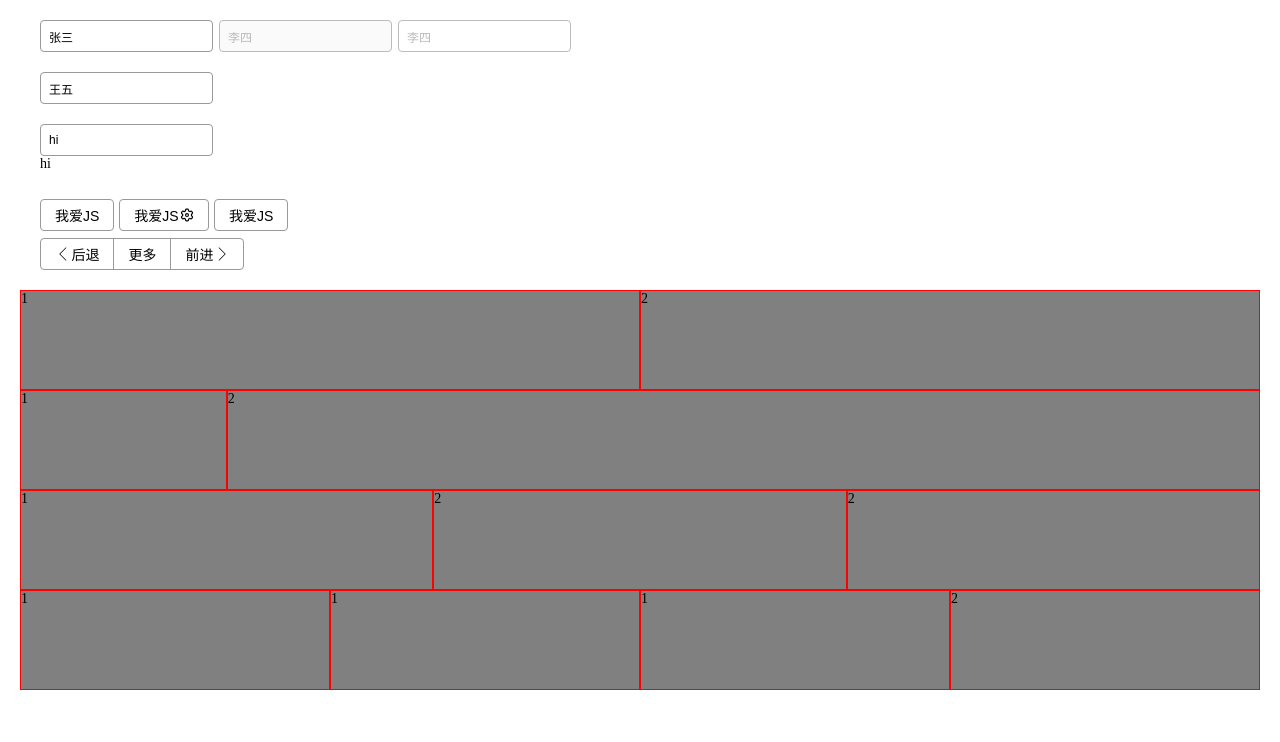
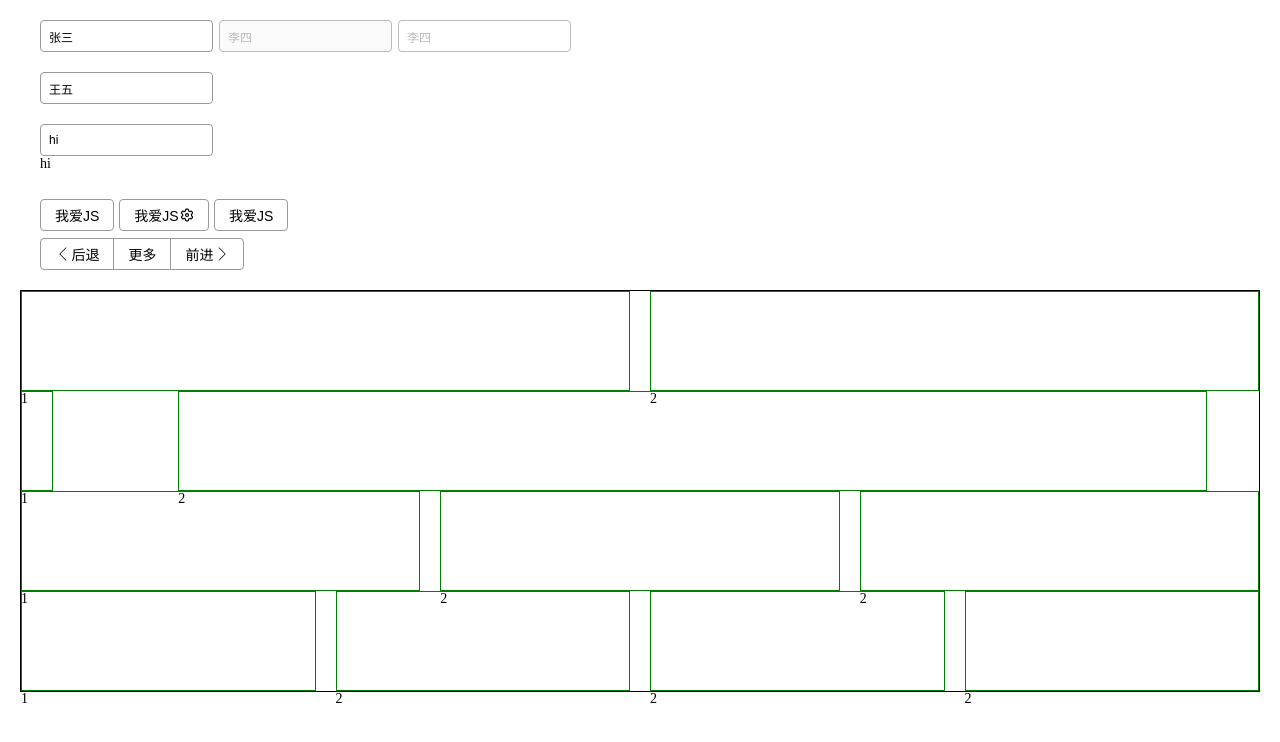
Before and after one commit to kilokwu/kilok-ui, a Vue app: page / in a window 1280 px wide. Shown: the top 742 px of the page. Built offline with nearby package versions, Linux system fonts and the light colour scheme.

Commit message:
基本实现row和col的功能

```diff
--- a/src/App.vue
+++ b/src/App.vue
@@ -1,63 +1,69 @@
 <template>
   <div id="app">
     <div class="box">
-      <g-input value="张三"></g-input>
-      <g-input value="李四" :disabled="true"></g-input>
-      <g-input value="李四" :readonly="true"></g-input>
+      <k-input value="张三"></k-input>
+      <k-input value="李四" :disabled="true"></k-input>
+      <k-input value="李四" :readonly="true"></k-input>
     </div>
     <div class="box">
-      <g-input value="王五" @change="inputChange"></g-input>
+      <k-input value="王五" @change="inputChange"></k-input>
     </div>
     <div class="box">
-      <g-input   v-model="message"></g-input>
+      <k-input   v-model="message"></k-input>
       <p>{{message}}</p>
     </div>
     <div class="box">
-      <g-button
+      <k-button
         iconPosition="left"
         :loading="loading1"
         @click="loading1 = !loading1"
-        >我爱JS</g-button
+        >我爱JS</k-button
       >
-      <g-button
+      <k-button
         iconPosition="right"
         icon="settings"
         :loading="loading2"
         @click="loading2 = !loading2"
-        >我爱JS</g-button
+        >我爱JS</k-button
       >
-      <g-button
+      <k-button
         iconPosition="right"
         :loading="loading3"
         @click="loading3 = !loading3"
-        >我爱JS</g-button
+        >我爱JS</k-button
       >
       <div id="test"></div>
-      <g-button-group>
-        <g-button icon="left">后退</g-button>
-        <g-button>更多</g-button>
-        <g-button icon="right" iconPosition="right">前进</g-button>
-      </g-button-group>
+      <k-button-group>
+        <k-button icon="left">后退</k-button>
+        <k-button>更多</k-button>
+        <k-button icon="right" iconPosition="right">前进</k-button>
+      </k-button-group>
     </div>
-    <g-row>
-      <g-col>1</g-col>
-      <g-col>2</g-col>
-    </g-row>
-    <g-row>
-      <g-col span="4">1</g-col>
-      <g-col span="20">2</g-col>
-    </g-row>
-        <g-row>
-      <g-col>1</g-col>
-      <g-col>2</g-col>
-      <g-col>2</g-col>
-    </g-row>
-        <g-row>
-      <g-col>1</g-col>
-      <g-col>1</g-col>
-      <g-col>1</g-col>
-      <g-col>2</g-col>
-    </g-row>
+    <div style="broder:1px solide black">
+      <div style="border:1px solid black">
+
+    <k-row  gutter='20'>
+      <k-col>1</k-col>
+      <k-col >2</k-col>
+    </k-row>
+    <k-row  gutter='20'>
+      <k-col span='1' >1</k-col>
+      <k-col span='20' offset='2' >2</k-col>
+    </k-row>
+    <k-row  gutter='20'>
+      <k-col>1</k-col>
+      <k-col >2</k-col>
+      <k-col >2</k-col>
+    </k-row>
+    <k-row  gutter='20'>
+      <k-col >1</k-col>
+      <k-col >2</k-col>
+      <k-col >2</k-col>
+      <k-col >2</k-col>
+    </k-row>
+      </div>
+    </div>
+
   </div>
 </template>
 <style lang="scss">
--- a/src/components/row-col/col.vue
+++ b/src/components/row-col/col.vue
@@ -1,34 +1,54 @@
 <template>
-  <div class="col" :class="[`col-${span}`]">
-      <slot></slot>
+  <div
+    class="col"
+    :class="[span && `col-${span}`, offset && `offset-${offset}`]"
+    :style="{paddingLeft: gutter/2+'px',paddingRight: gutter/2+'px'}"
+  >
+  <div style="border:1px solid green;height:100px"></div>
+    <slot></slot>
   </div>
 </template>
 
 <script>
 export default {
-    name:"GuluCol",
-    props:{
-        span:{
-            type:[Number,String]
-        }
-    }
-}
+  name: "GuluCol",
+  props: {
+    span: {
+      type: [Number, String],
+    },
+    offset: {
+      type: [Number, String],
+    },
+
+  },
+  mounted(){
+      console.log('col mounted')
+  },
+  data(){
+      return{
+          gutter:0
+      }
+  }
+};
 </script>
 
 <style lang="scss">
-
 .col {
   height: 100px;
-  background: grey;
   width: 50%;
-  border: 1px solid red;
+  padding: 0 10px;
+  $class-prefix: col-;
+  @for $n from 1 through 24 {
+    &.#{$class-prefix}#{$n} {
+      width: ($n/24) * 100%;
+    }
+  }
 
-  $class-prefix: col-;
-  @for $n from 1 through 24{
-      &.#{$class-prefix}#{$n}{
-          width: ($n/24)*100%;
-      }
+  $class-prefix: offset-;
+  @for $n from 1 through 24 {
+    &.#{$class-prefix}#{$n} {
+      margin-left: ($n/24) * 100%;
+    }
   }
 }
-
 </style>
--- a/src/components/row-col/row.vue
+++ b/src/components/row-col/row.vue
@@ -1,16 +1,31 @@
 <template>
-  <div class="row">
+  <div class="row" :style="{marginLeft:-gutter/2+'px',marginRight:-gutter/2+'px'}">
       <slot></slot>
   </div>
 </template>
 
 <script>
-export default {};
+export default {
+  name:'GuluRow',
+  props:{
+    gutter:{
+      type:[Number,String]
+    }
+  },
+  mounted(){
+    // console.log(this.$children)
+    this.$children.forEach((vm)=>{
+      vm.gutter = this.gutter
+    // console.log(vm.gutter)
+    })
+  }
+};
 </script>
 
 <style lang="scss">
 .row {
   display: flex;
+  margin: 0 -10px;
 }
 
 </style>
```
Also changed, not shown: src/main.js (+6 -6 lines).
